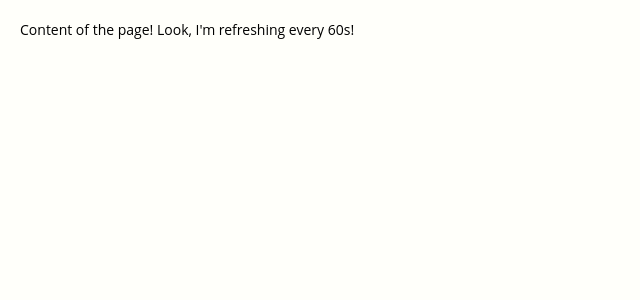
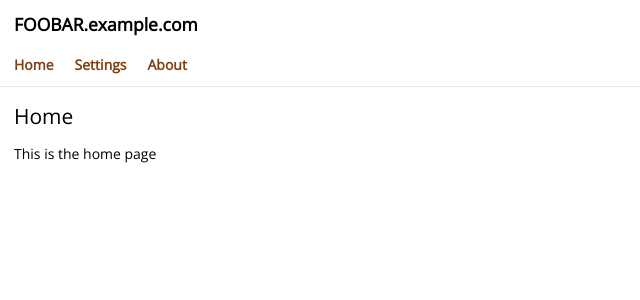
Before and after one commit to jbbarth/django-micro-starterkit, a Python web app: template templates/index.html in a window 1280 px wide. Shown: the top 300 px of the page, without its empty margins (0-640 px from the left). Run offline with Jinja, Linux system fonts and the light colour scheme; the template is opened without the code that fills it, so the values that code supplies are empty.

Commit message:
Add tailwindcss and basic page layout

```diff
--- a/static/app.css
+++ b/static/app.css
@@ -1,18 +1,54 @@
 /* generic styles */
-* { box-sizing: border-box; }
-*:focus { outline: 0; }
-body { margin: 0; padding: 20px; font-family: 'Open Sans', sans-serif; font-size: 14px; -webkit-font-smoothing: antialiased; cursor: default; background-color: #FFFFFA; }
-table { border-spacing: 0; border-collapse: collapse; }
-a, a:hover, a:visited, a:active { cursor: pointer; color: #3D5AFE; text-decoration: none; }
-a.link, a.link h1 { color: #734343; }
-td, th { background-color: #FFFFFF; padding: 6px 10px; text-align: left; border: 1px solid #bbb; }
-h1 { margin: 0; }
+*:focus {
+  outline: 0;
+}
+html {
+  font-size: 14px;
+}
+body {
+  font-family: 'Open Sans', sans-serif;
+  font-display: block;
+  -webkit-font-smoothing: antialiased;
+  cursor: default;
+}
+a, a:visited {
+  color: #7f4012;
+}
+a:hover {
+  text-decoration: none;
+}
+h1 {
+  font-size: 1.5rem;
+  font-weight: 500;
+  margin: .25rem 0 0.75rem;
+}
+p {
+  margin: .25rem 0 .5rem;
+}
 
 /* useful helpers */
-.align-right { text-align: right; }
-.info { padding-left: 25px; font-weight: normal; color: #888; }
+.info {
+  padding-left: 25px;
+  font-weight: normal;
+  color: #888;
+}
+
+/* header menu */
+.header a {
+  text-decoration: none;
+}
 
 /* sections */
-.sections { list-style-type: none; margin: 20px 0; padding: 0; }
-.sections li { display: inline-block; }
-.sections li a { padding: 8px 12px; background-color: #E4E4E4; color: #222; }
+.sections {
+  list-style-type: none;
+  margin: 20px 0;
+  padding: 0;
+}
+.sections li {
+  display: inline-block;
+}
+.sections li a {
+  padding: 8px 12px;
+  background-color: #E4E4E4;
+  color: #222;
+}
--- a/templates/base.html
+++ b/templates/base.html
@@ -1,13 +1,37 @@
 <!doctype html>
 <html>
   <head>
+    <link href="https://fonts.googleapis.com/css?family=Open+Sans" rel="stylesheet">
+    <link href="https://cdn.jsdelivr.net/npm/tailwindcss/dist/tailwind.min.css" rel="stylesheet">
     <link rel=stylesheet href=/static/app.css>
     {% block head %}{% endblock %}
   </head>
   <body>
-
-    {% block content %}
-    {% endblock %}
-
+    <div class="container">
+	    <div class="header pt-1 bg-grey-lightest border-b border-grey-light mb-1">
+		    <div class="px-4 py-2 text-xl font-semibold">
+			    <span class="text-orange-darker">FOOBAR</span>.example.com
+		    </div>
+		    <nav class="px-4 py-3 py-2">
+			    <ul class="list-reset flex font-semibold">
+				    <li class="mr-6">
+					    <a class="border-b-2 {{ "border-orange-darker" if request.path == "/" else "border-transparent hover:border-grey-light" }} href="/">Home</a>
+				    </li>
+				    <li class="mr-6">
+					    <a class="border-b-2 {{ "border-orange-darker" if request.path == "/settings" else "border-transparent hover:border-grey-light" }}" href="/settings">Settings</a>
+				    </li>
+				    <li class="mr-6">
+					    <a class="border-b-2 {{ "border-orange-darker" if request.path == "/about" else "border-transparent hover:border-grey-light" }}" href="/about">About</a>
+				    </li>
+			    </ul>
+		    </nav>
+	    </div>
+	    <div class="flex">
+		    <div class="w-full h-12 py-2 px-4">
+          {% block content %}
+          {% endblock %}
+		    </div>
+	    </div>
+    </div>
   </body>
 </html>
--- a/templates/index.html
+++ b/templates/index.html
@@ -1,9 +1,9 @@
 {% extends "base.html" %}
 
 {% block head %}
-  <meta http-equiv="refresh" content="60">
 {% endblock %}
 
 {% block content %}
-  Content of the page! Look, I'm refreshing every 60s!
+	<h1>Home</h1>
+	<p>This is the home page</p>
 {% endblock %}
```
